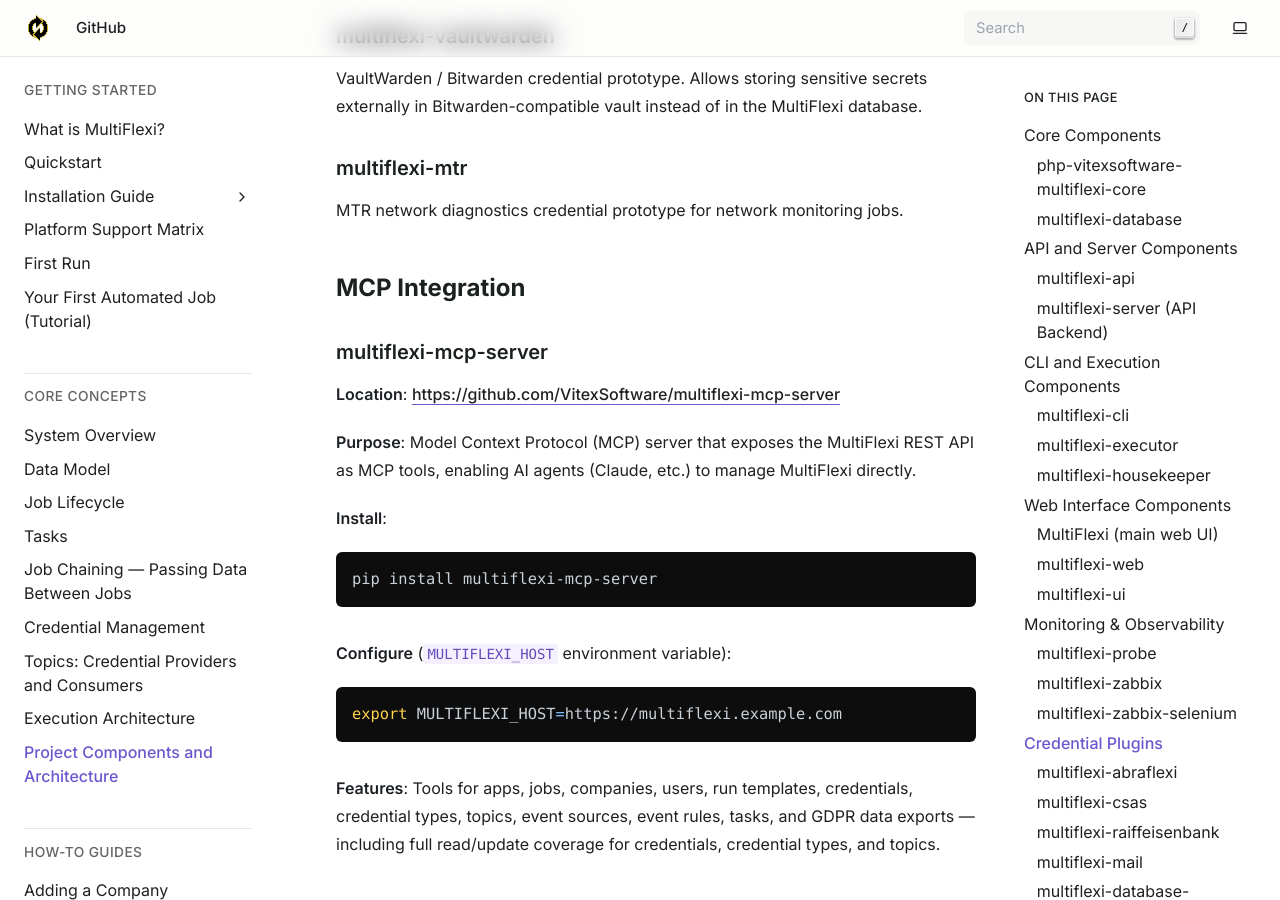
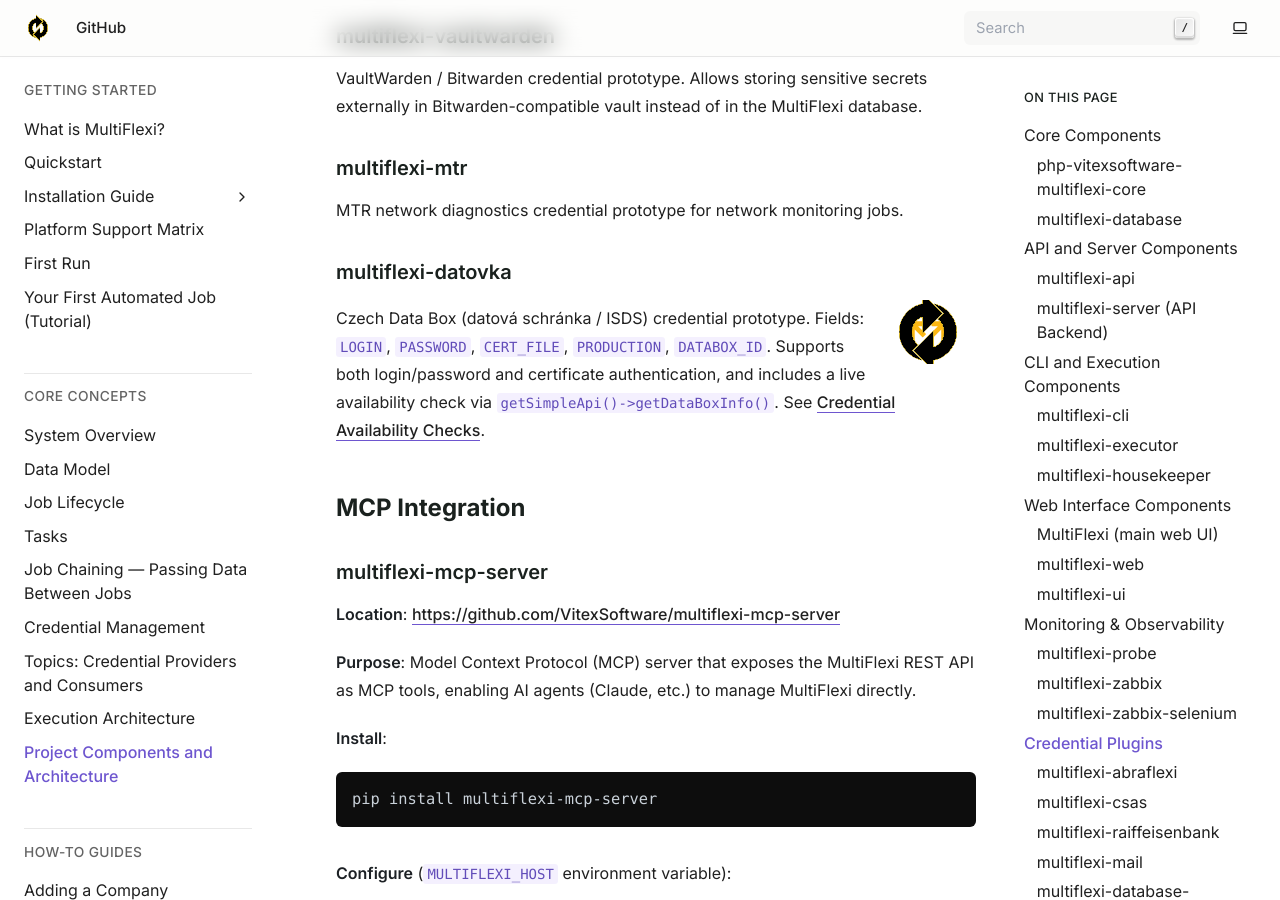
Before and after one commit to VitexSoftware/multiflexi-doc-en, a Sphinx documentation site: the page built from source/project-components.rst, in a window 1280 px wide and 900 px high, scrolled down 8986 px. Built offline with Sphinx 7.4.7, drawn with Linux system fonts in a browser that asks for light colours.

Commit message:
docs: add multiflexi-datovka to project components / package list
New Czech Data Box (datová schránka / ISDS) credential prototype
package: https://github.com/VitexSoftware/multiflexi-datovka

```diff
--- a/source/project-components.rst
+++ b/source/project-components.rst
@@ -59,8 +59,10 @@
           :width: 48px
           :alt: multiflexi-housekeeper
      - multiflexi-housekeeper
-     -
-     -
+     - .. image:: _static/images/components/multiflexi-datovka.svg
+          :width: 48px
+          :alt: multiflexi-datovka
+     - multiflexi-datovka
      -
      -
    * - .. image:: _static/images/components/multiflexi-abraflexi.svg
@@ -531,6 +533,19 @@
 
 MTR network diagnostics credential prototype for network monitoring jobs.
 
+multiflexi-datovka
+~~~~~~~~~~~~~~~~~~~
+
+.. image:: _static/images/components/multiflexi-datovka.svg
+   :width: 64px
+   :align: right
+   :alt: multiflexi-datovka
+
+Czech Data Box (datová schránka / ISDS) credential prototype. Fields: ``LOGIN``,
+``PASSWORD``, ``CERT_FILE``, ``PRODUCTION``, ``DATABOX_ID``. Supports both
+login/password and certificate authentication, and includes a live availability
+check via ``getSimpleApi()->getDataBoxInfo()``. See :ref:`credential-availability-checks`.
+
 MCP Integration
 ---------------
 
```
Also changed, not shown: source/_static/images/components/multiflexi-datovka.svg (added).
